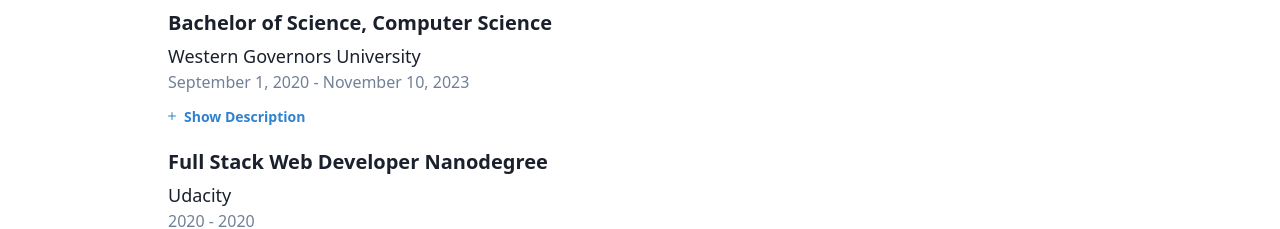
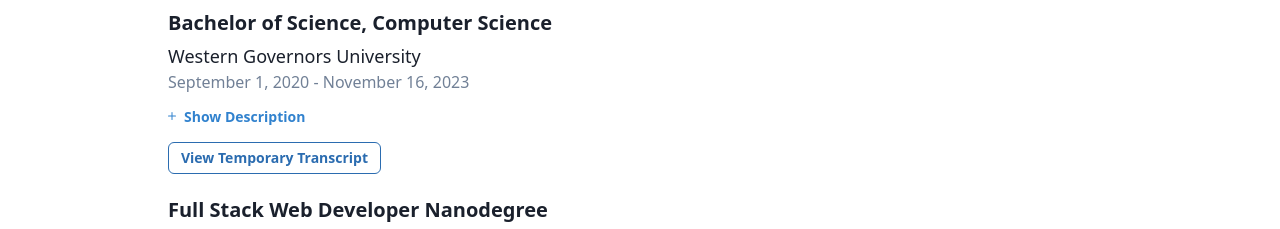
Before and after one commit to Munkyfoot/mtlennon, a Next.js app: page / in a window 1280 px wide. Both pictures are taken after a click on the tab "Education". Shown: the part 475-704 px from the top of the page. Built offline with nearby package versions, Linux system fonts and the light colour scheme.

Commit message:
Add link to transcript as temporary proof od graduation in education section.

```diff
--- a/src/components/tabs/Education.tsx
+++ b/src/components/tabs/Education.tsx
@@ -7,9 +7,13 @@
         title: "Bachelor of Science, Computer Science",
         subtitle: "Western Governors University",
         startDate: new VariableDate(2020, 9, 1),
-        endDate: new VariableDate(2023, 11, 10),
+        endDate: new VariableDate(2023, 11, 16),
         description:
             "Western Governors University is an online university driven by a mission to expand access to higher education through online, competency-based degree programs.",
+        externalLink: {
+            title: "View Temporary Transcript",
+            href: "/tempproof.jpg",
+        },
     },
     {
         title: "Full Stack Web Developer Nanodegree",
```
Also changed, not shown: public/tempproof.jpg (added).
